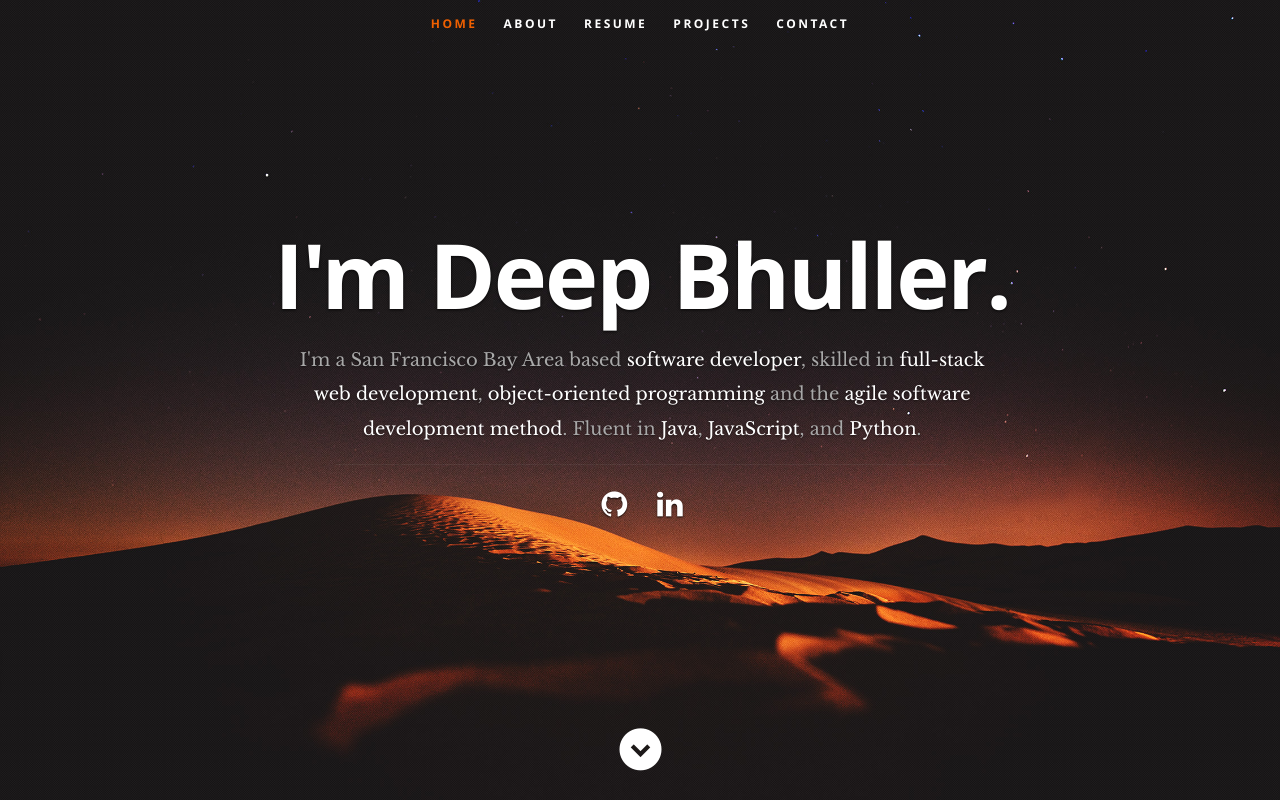
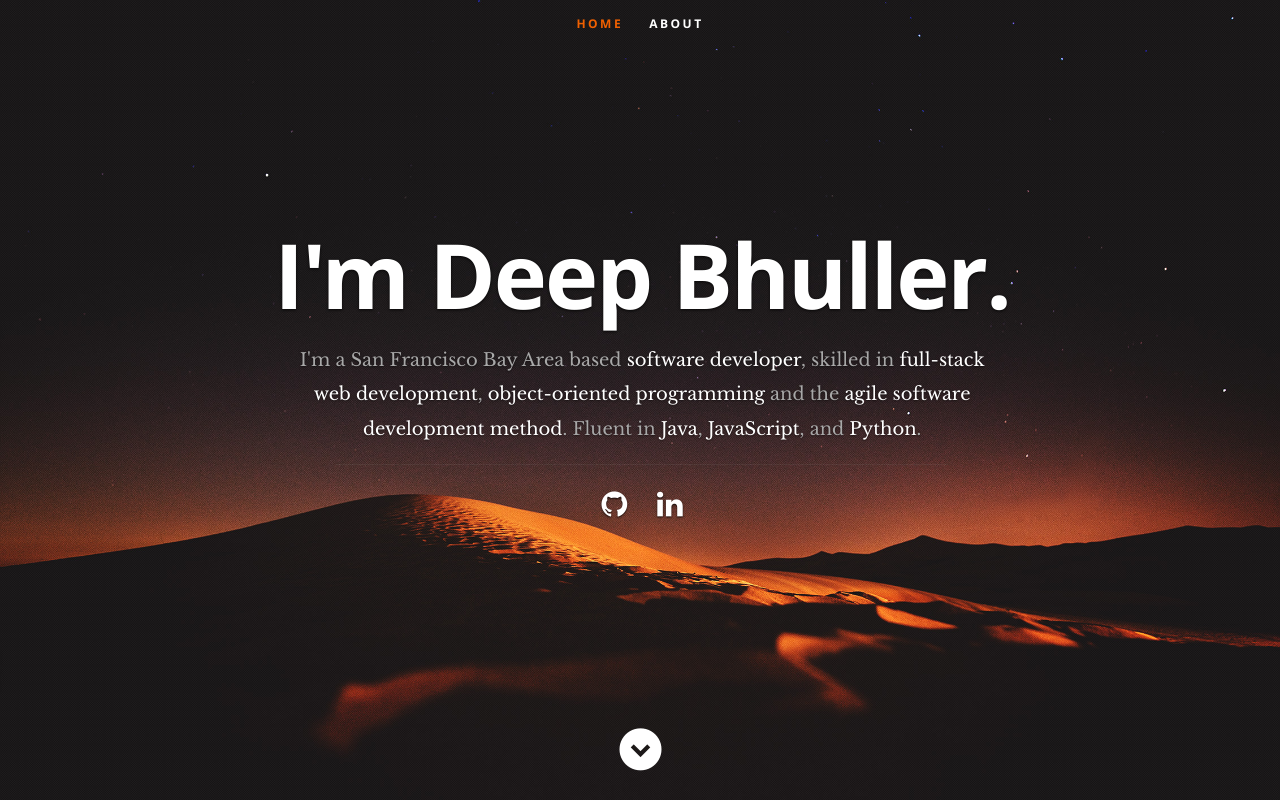
Before and after one commit to dbhuller/dbhuller.github.io, a React (Create React App) app in the folder portfolio/: page / in a window 1280 px wide. Shown: the top 800 px of the page. Built offline with nearby package versions, Linux system fonts and the light colour scheme.

Commit message:
updated navs, resume and linkedin button

```diff
--- a/portfolio/src/components/about/about.js
+++ b/portfolio/src/components/about/about.js
@@ -26,7 +26,7 @@ export default class About extends Component {
                             </div>
                             <div className="columns download">
                                 <p>
-                                    <a href="#" className="button"><i className="fa fa-download" />Download Resume</a>
+                                    <a href="../Download/DeepBhullerResume_052020.pdf" download className="button"><i className="fa fa-download" />Download Resume</a>
                                 </p>
                             </div>
                         </div> {/* end row */}
--- a/portfolio/src/components/header/header.js
+++ b/portfolio/src/components/header/header.js
@@ -10,9 +10,9 @@ export default class Header extends Component {
                 <ul id="nav" className="nav">
                   <li className="current"><a className="smoothscroll" href="#home">Home</a></li>
                   <li><a className="smoothscroll" href="#about">About</a></li>
-                  <li><a className="smoothscroll" href="#resume">Resume</a></li>
-                  <li><a className="smoothscroll" href="#portfolio">Projects</a></li>
-                  <li><a className="smoothscroll" href="#contact">Contact</a></li>
+                  {/*<li><a className="smoothscroll" href="#resume">Resume</a></li>*/}
+                  {/*<li><a className="smoothscroll" href="#portfolio">Projects</a></li>*/}
+                  {/*<li><a className="smoothscroll" href="#contact">Contact</a></li>*/}
                 </ul> {/* end #nav */}
               </nav> {/* end #nav-wrap */}
               <div className="row banner">
@@ -22,8 +22,8 @@ export default class Header extends Component {
                     </h3>
                   <hr />
                   <ul className="social">
-                    <li><a href="#"><i className="fa fa-github" /></a></li>
-                    <li><a href="#"><i className="fa fa-linkedin" /></a></li>
+                    <li><a href="https://github.com/dbhuller"><i className="fa fa-github" /></a></li>
+                    <li><a href="https://www.linkedin.com/in/deep-bhuller-599616173/"><i className="fa fa-linkedin" /></a></li>
                   </ul>
                 </div>
               </div>
```
Also changed, not shown: 1 other file (tests, documents, lock files or other folders).
